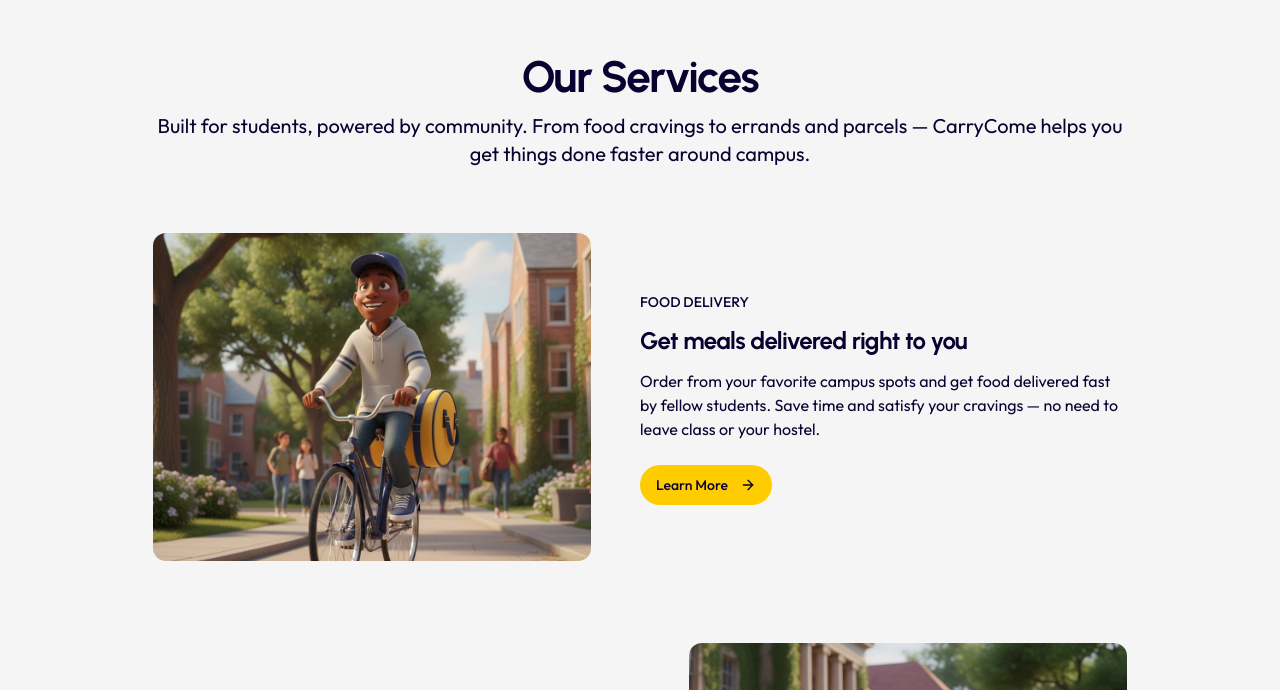
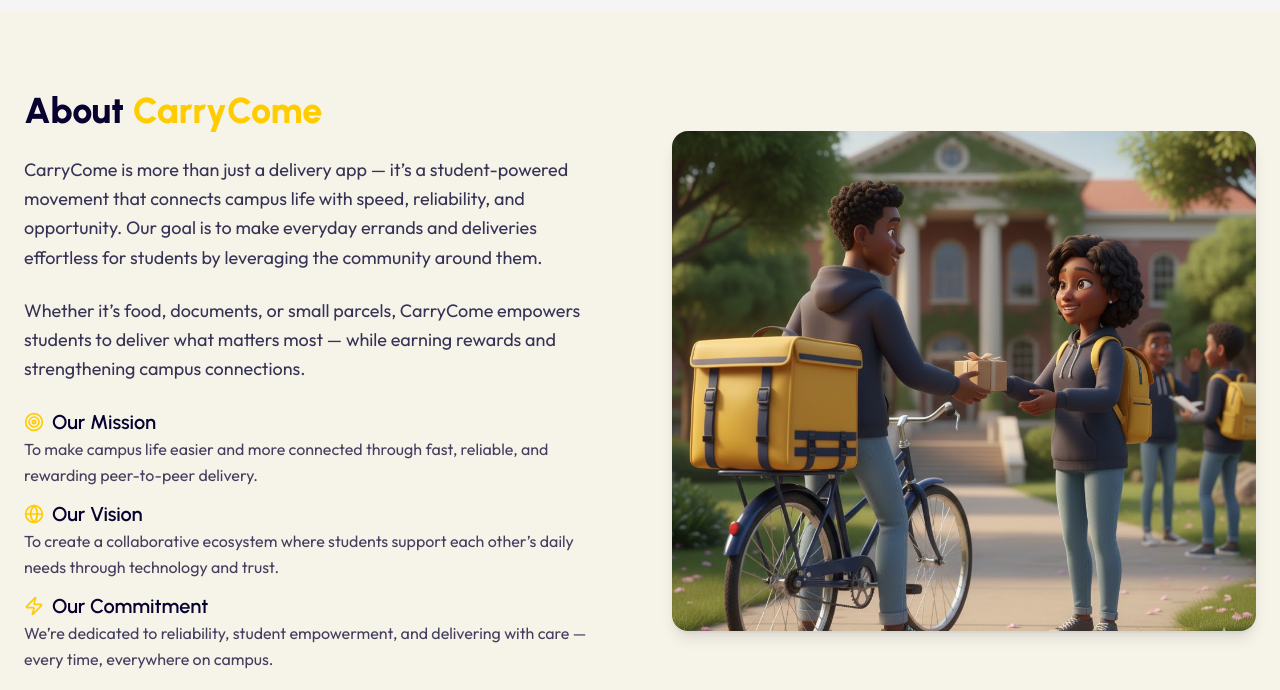
Before and after one commit to carrycomedev-tech/carrymart-landing, a Next.js app: page / in a window 1280 px wide. Shown: the part 1370-2060 px from the top of the page. Built offline with nearby package versions, Linux system fonts and the light colour scheme.

Commit message:
Chore: Improved about page layout

```diff
--- a/src/app/page.tsx
+++ b/src/app/page.tsx
@@ -1,11 +1,13 @@
 import Features06Page from '@/components/features-06/features-06'
 import Hero03 from '@/components/hero-03/hero-03'
+import Hero05 from '@/components/hero-05/hero-05'
 import React from 'react'
 
 const HomePage = () => {
   return (
     <>
       <Hero03 />
+      <Hero05 />
       <Features06Page />
     </>
   )
--- /dev/null
+++ b/src/components/hero-05/hero-05.tsx
@@ -0,0 +1,76 @@
+import React from "react";
+import { Target, Globe, Zap } from "lucide-react";
+
+const AboutSection = () => {
+  return (
+    <section className="w-full bg-[#FFCC00]/5 py-20 px-6">
+      <div className="max-w-7xl mx-auto grid lg:grid-cols-2 gap-16 items-center">
+        {/* Left Side - Text */}
+        <div>
+          <h2 className="font-urbanist text-3xl md:text-4xl font-extrabold text-[#080231] mb-6">
+            About <span className="text-[#FFCC00]">CarryCome</span>
+          </h2>
+
+          <p className="font-outfit text-lg text-[#080231]/80 leading-relaxed mb-6">
+            CarryCome is more than just a delivery app — it’s a student-powered
+            movement that connects campus life with speed, reliability, and
+            opportunity. Our goal is to make everyday errands and deliveries
+            effortless for students by leveraging the community around them.
+          </p>
+
+          <p className="font-outfit text-lg text-[#080231]/80 leading-relaxed mb-6">
+            Whether it’s food, documents, or small parcels, CarryCome empowers
+            students to deliver what matters most — while earning rewards and
+            strengthening campus connections.
+          </p>
+
+          <div className="space-y-3">
+            <div>
+              <h3 className="font-urbanist text-xl font-semibold text-[#080231] flex items-center gap-2">
+                <Target className="size-5 text-[#FFCC00]" />
+                Our Mission
+              </h3>
+              <p className="font-outfit text-[#080231]/75 leading-relaxed">
+                To make campus life easier and more connected through
+                fast, reliable, and rewarding peer-to-peer delivery.
+              </p>
+            </div>
+
+            <div>
+              <h3 className="font-urbanist text-xl font-semibold text-[#080231] flex items-center gap-2">
+                <Globe className="size-5 text-[#FFCC00]" />
+                Our Vision
+              </h3>
+              <p className="font-outfit text-[#080231]/75 leading-relaxed">
+                To create a collaborative ecosystem where students support each
+                other’s daily needs through technology and trust.
+              </p>
+            </div>
+
+            <div>
+              <h3 className="font-urbanist text-xl font-semibold text-[#080231] flex items-center gap-2">
+                <Zap className="size-5 text-[#FFCC00]" />
+                Our Commitment
+              </h3>
+              <p className="font-outfit text-[#080231]/75 leading-relaxed">
+                We’re dedicated to reliability, student empowerment, and
+                delivering with care — every time, everywhere on campus.
+              </p>
+            </div>
+          </div>
+        </div>
+
+        {/* Right Side - Illustration or Image */}
+        <div
+          className="w-full h-[400px] lg:h-[500px] rounded-2xl bg-cover bg-center shadow-lg"
+          style={{
+            backgroundImage:
+              "url('/assets/about-carrycome-3d.png')",
+          }}
+        />
+      </div>
+    </section>
+  );
+};
+
+export default AboutSection;
```
Also changed, not shown: public/assets/about-carrycome-3d.png (added).
